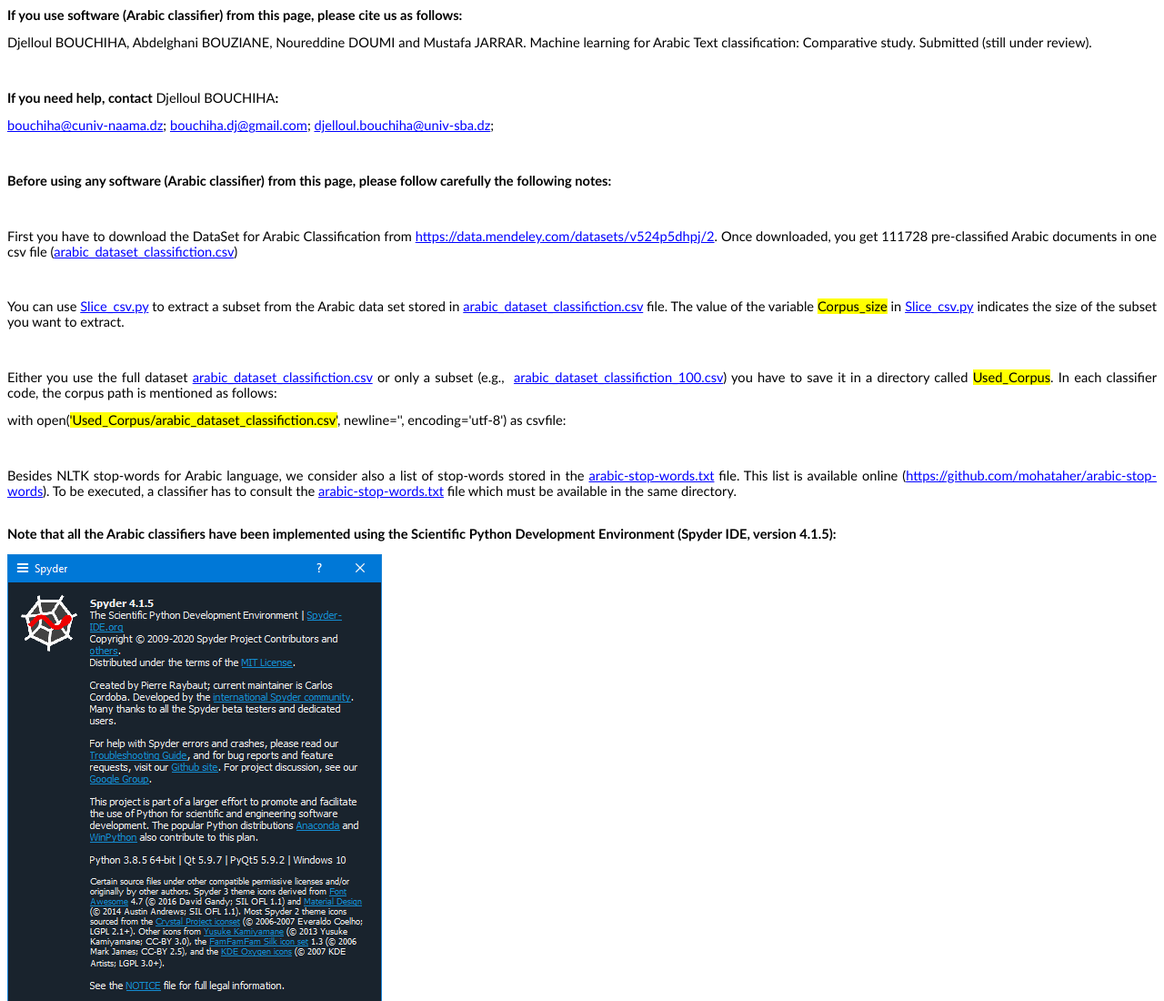
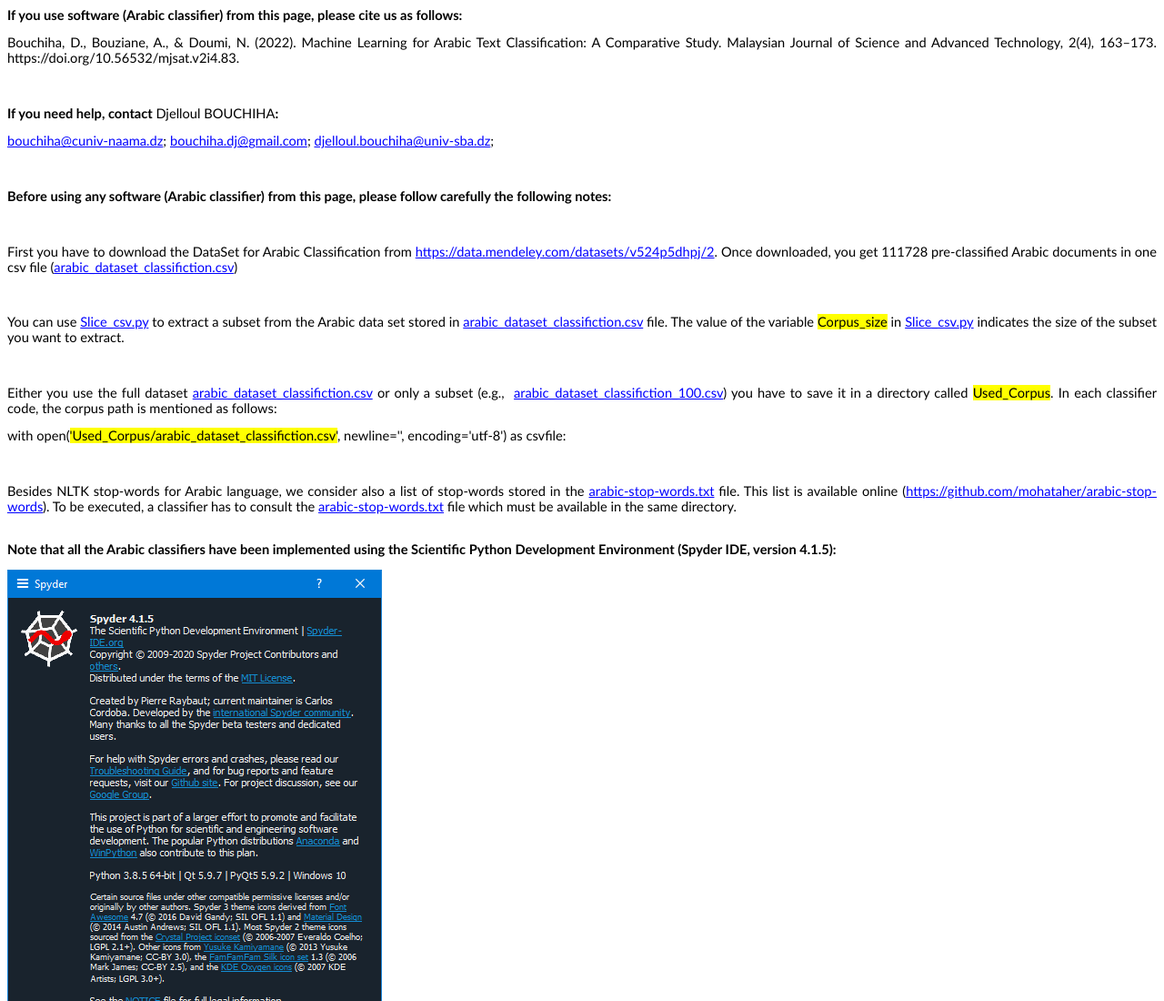
Before and after one commit to khouloud-1/Arabic_Classifiers, a plain HTML site: page index.htm in a window 1280 px wide. Shown: the top 1100 px of the page at 91% size. Drawn offline with Linux system fonts and the light colour scheme.

Commit message:
Update index.htm

```diff
--- a/index.htm
+++ b/index.htm
@@ -764,9 +764,7 @@ lang=EN-US style='mso-ansi-language:EN-US'>If you use software (Arabic
 classifier) from this page, please cite us as follows:<o:p></o:p></span></b></p>
 
 <p class=MsoNormal style='text-align:justify;line-height:normal'><span
-lang=EN-US style='mso-ansi-language:EN-US'>Djelloul BOUCHIHA, Abdelghani
-BOUZIANE, Noureddine DOUMI and Mustafa JARRAR. Machine learning for Arabic Text
-classification: Comparative study. Submitted (still under review).<o:p></o:p></span></p>
+lang=EN-US style='mso-ansi-language:EN-US'>Bouchiha, D., Bouziane, A., & Doumi, N. (2022). Machine Learning for Arabic Text Classification: A Comparative Study. Malaysian Journal of Science and Advanced Technology, 2(4), 163–173. https://doi.org/10.56532/mjsat.v2i4.83.<o:p></o:p></span></p>
 
 <p class=MsoNormal style='text-align:justify;line-height:normal'><span
 lang=EN-US style='mso-ansi-language:EN-US'><o:p>&nbsp;</o:p></span></p>
```
